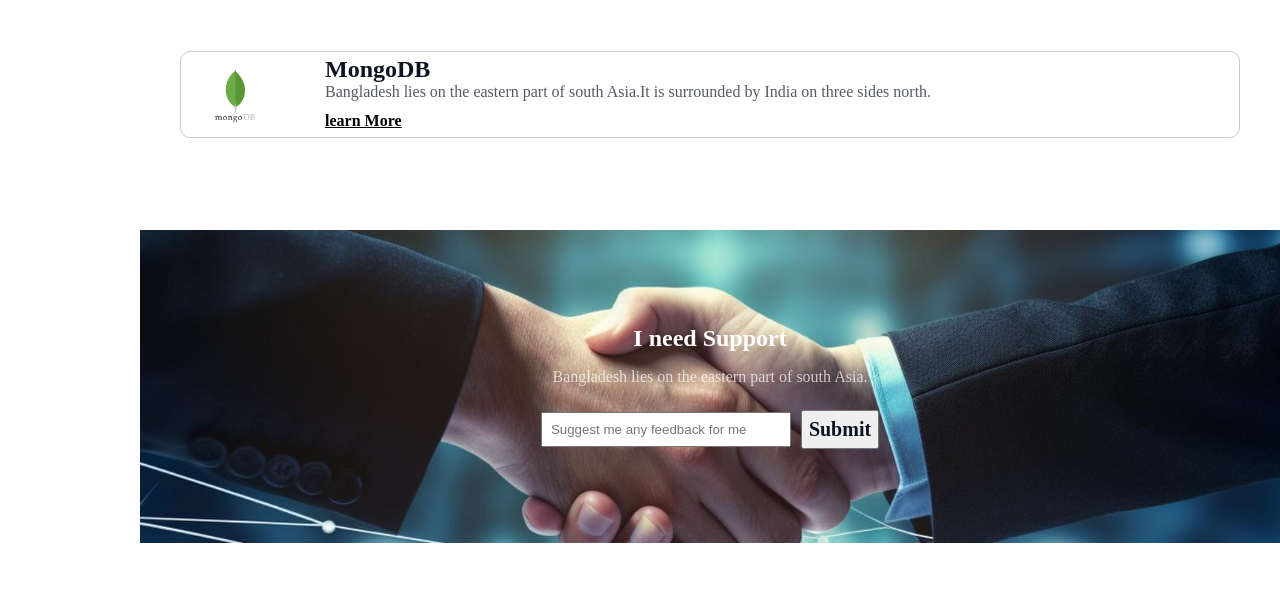
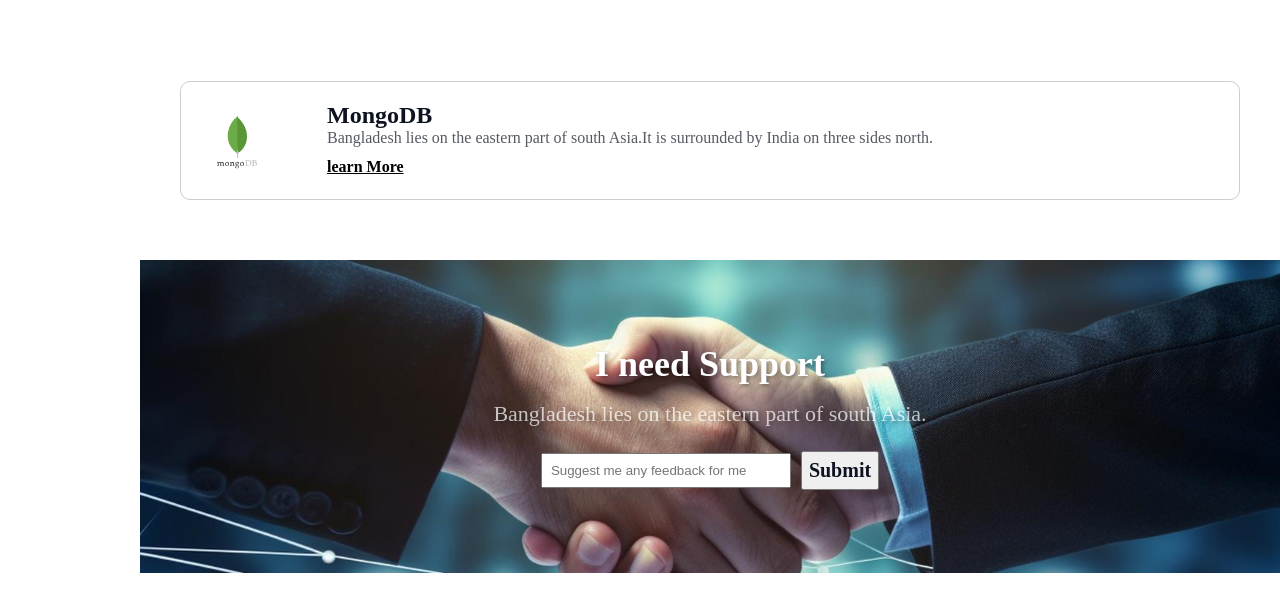
Before and after one commit to shihab6561/ass-1, a plain HTML site: page index.html in a window 1280 px wide. Shown: the part 3395-3991 px from the top of the page. Drawn offline with Linux system fonts and the light colour scheme.

Commit message:
final-version

```diff
--- a/index.html
+++ b/index.html
@@ -103,7 +103,7 @@
             east and west and by the bay of bangle on the south.
           </p>
           <div class="frame">
-            <iframe width="560" height="315" src="https://www.youtube.com/embed/5O5e0nnVulY?si=X9lrlFwr8k4hGv6x" title="YouTube video player" frameborder="0" allow="accelerometer; autoplay; clipboard-write; encrypted-media; gyroscope; picture-in-picture; web-share" referrerpolicy="strict-origin-when-cross-origin" allowfullscreen></iframe>
+            <iframe width="660" height="315" src="https://www.youtube.com/embed/5O5e0nnVulY?si=X9lrlFwr8k4hGv6x" title="YouTube video player" frameborder="0" allow="accelerometer; autoplay; clipboard-write; encrypted-media; gyroscope; picture-in-picture; web-share" referrerpolicy="strict-origin-when-cross-origin" allowfullscreen></iframe>
           </div>
         </div>
 
@@ -222,7 +222,7 @@
 
                 <div class="support_part">
                 <input type="text" placeholder="Suggest me any feedback for me">
-                <button>Submit</button></div>
+                <button class="btn-submit">Submit</button></div>
               </div>
             </div>
           </div>
--- a/style.css
+++ b/style.css
@@ -185,7 +185,7 @@ header {
 }
 
 .web-dev_my frame {
-  width: 100px;
+  width: 200px;
   height: 550px;
 
   margin: 10px 0px;
@@ -240,12 +240,12 @@ header {
 .current_div {
   display: flex;
   flex-direction: column;
-  padding: 6px;
+  padding: 16px 6px;
   border-radius: 10px;
   border: 1px solid rgba(0, 0, 0, 0.1);
   box-shadow: 2px 2px 2px rgba(0, 0, 0, 0.2);
   gap: 10px;
-  height: 200px;
+  height: 230px;
 }
 .current_div h5 {
   margin-bottom: 8px;
@@ -366,21 +366,23 @@ header {
 
 .web-dev_support p {
   text-align: center;
-  font-size: 16px;
+  font-size: 22px;
   font-weight: 400;
   opacity: 70%;
   font-family: Azeret Mono;
   color: #ffffff;
   margin-bottom: 24px;
+  text-shadow: 2px 2px 4px rgba(0, 0, 0, 0.4);
 }
 .web-dev_support h4 {
-  font-size: 24px;
+  font-size: 36px;
   font-weight: bold;
   opacity: 100%;
   font-family: Azeret Mono;
   color: #ffffff;
   text-align: center;
   margin-bottom: 16px;
+  text-shadow: 2px 2px 4px rgba(0, 0, 0, 0.408);
 }
 
 .web-dev_support .web-dev_support button {
@@ -413,7 +415,7 @@ header {
   display: flex;
   gap: 40px;
   border: 1px solid rgba(0, 0, 0, 0.2);
-  padding: 4px;
+  padding: 20px 6px;
   border-radius: 10px;
   width: 100%;
 }
@@ -452,3 +454,6 @@ header {
 
   padding: 6px;
 }
+.btn-submit {
+  cursor: pointer;
+}
```
